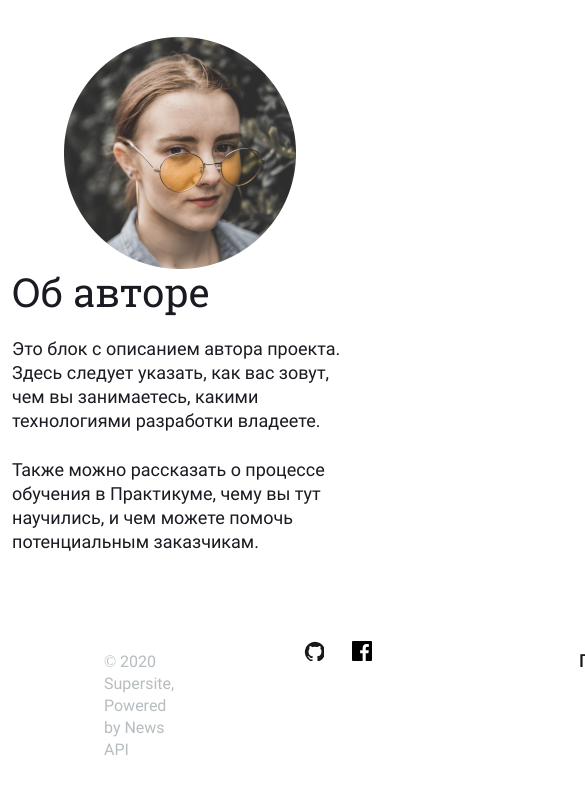
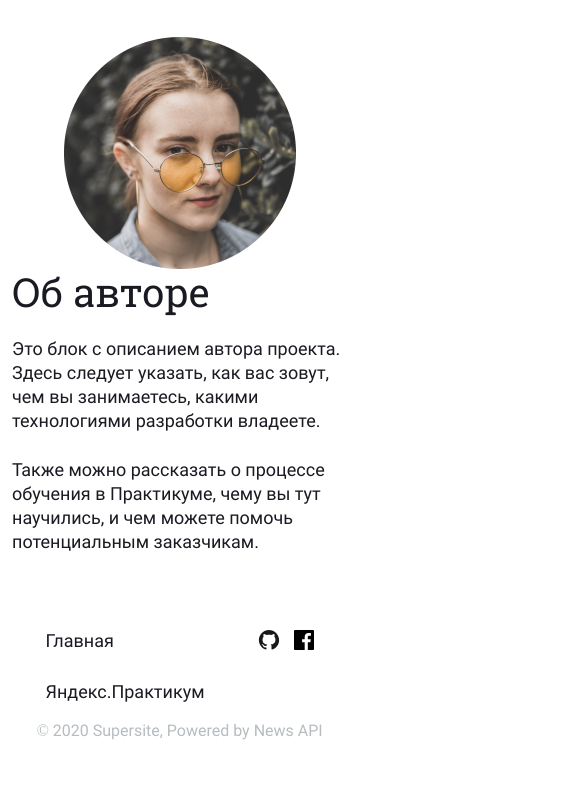
Before and after one commit to abramson21/abramson.news-frontend, a website built with webpack: page src/index.html in a window 390 px wide. Shown: the part 679-1466 px from the top of the page, 585 px wide, since content can reach past the window. After the commit the page ends 1437 px from the top, so only its background shows below. Built offline with nearby package versions, Linux system fonts and the light colour scheme; no server answers.

Commit message:
laaaaaaast commit

```diff
--- /dev/null
+++ b/src/blocks/footer/__container/footer__container.css
@@ -0,0 +1,19 @@
+.footer__container {
+  display: flex;
+  justify-content: space-between;
+  align-items: center;
+  height: 80px;
+}
+
+@media screen and (max-width: 750px) {
+  .footer__container {
+    flex-direction: column-reverse;
+    justify-content: center;
+  }
+}
+
+@media screen and (max-width: 520px) {
+  .footer__container {
+    height: auto;
+  }
+}
--- /dev/null
+++ b/src/blocks/footer/__copyrigth/footer__copyrigth.css
@@ -0,0 +1,8 @@
+.footer__copyrigth {
+  font-family: Roboto;
+  font-style: normal;
+  font-weight: normal;
+  font-size: 16px;
+  line-height: 22px;
+  color: #B6BCBF;
+}
--- /dev/null
+++ b/src/blocks/footer/__icon/footer__icon.css
@@ -0,0 +1,9 @@
+.footer__icon {
+  margin-left: 25px;
+}
+
+@media screen and (max-width: 750px) {
+  .footer__icon {
+    margin-left: 10px;
+  }
+}
--- /dev/null
+++ b/src/blocks/footer/__link/footer__link.css
@@ -0,0 +1,11 @@
+.footer__link {
+  text-decoration: none;
+  font-family: Roboto;
+  font-style: normal;
+  font-weight: normal;
+  font-size: 18px;
+  line-height: 24px;
+  text-align: center;
+  color: #1A1B22;
+  cursor: pointer;
+}
--- /dev/null
+++ b/src/blocks/footer/__links-container/footer__links-container.css
@@ -0,0 +1,24 @@
+.footer__links-container {
+  display: flex;
+  align-items: center;
+}
+
+@media screen and (max-width: 750px) {
+  .footer__links-container {
+    margin-top: 10px;
+  }
+}
+
+@media screen and (max-width: 520px) {
+  .footer__links-container {
+    align-items: unset;
+    width: 100%;
+    justify-content: space-evenly;
+  }
+}
+
+@media screen and (max-width: 468 px) {
+  .footer__links-container {
+    justify-content: space-between;
+  }
+}
--- /dev/null
+++ b/src/blocks/footer/__menu-item/footer__menu-item.css
@@ -0,0 +1,9 @@
+.footer__menu-item {
+  margin-right: 35px;
+}
+
+@media screen and (max-width: 800px) {
+  .footer__menu-item {
+    margin-right: 10px;
+  }
+}
--- /dev/null
+++ b/src/blocks/footer/__menu/footer__menu.css
@@ -0,0 +1,14 @@
+.footer__menu {
+  display: flex;
+  list-style-type: none;
+  padding: 0;
+  margin: 0
+}
+
+@media screen and (max-width: 520px) {
+  .footer__menu {
+    flex-direction: column;
+    min-height: 75px;
+    justify-content: space-between;
+  }
+}
--- /dev/null
+++ b/src/blocks/footer/__socials-container/footer__socials-container.css
@@ -0,0 +1,3 @@
+.footer__socials-container {
+
+}
--- a/src/blocks/footer/footer.css
+++ b/src/blocks/footer/footer.css
@@ -1,8 +1,13 @@
-@import url('./__info/footer__info.css');
-@import url('./__column/footer__column.css');
+@import url('./__container/footer__container.css');
+@import url('./__menu-item/footer__menu-item.css');
+@import url('./__menu/footer__menu.css');
+@import url('./__link/footer__link.css');
+@import url('./__icon/footer__icon.css');
+@import url('./__copyrigth/footer__copyrigth.css');
+@import url('./__links-container/footer__links-container.css');
+@import url('./__socials-container/footer__socials-container.css');
 
 .footer {
-  max-width: 1440px;
   display: flex;
-  flex-direction: row;
+  background-color: #fff;
 }
--- a/src/blocks/popup/__close/popup__close.css
+++ b/src/blocks/popup/__close/popup__close.css
@@ -5,6 +5,7 @@
   top: -26px;
   right: -26px;
   cursor: pointer;
+  background-image: url(../../../img/close-mid.svg);
 }
 
 @media screen and (max-width: 320px) {
--- a/src/index.html
+++ b/src/index.html
@@ -41,15 +41,25 @@
       </section>
     </main>
     <footer class="footer">
-      <p class="footer__info">&copy; 2020 Supersite, Powered by News API</p>
-      <div class="footer__column">
-        <a class="footer__column-text footer__column-text_header" href="index.html">Главная</a>
-        <a class="footer__column-text footer__column-text_link" href="https://praktikum.yandex.ru">Яндекс.Практикум</a>
-        <a class="footer__column-icone footer__column-icone_github" href="https://github.com/abramson21"></a>
-        <a class="footer__column-icone footer__column-icone_facebook" href="https://facebook.com"></a>
+      <div class="container">
+        <div class="footer__container">
+          <p class="footer__copyrigth">© 2020 Supersite, Powered by News API</p>
+          <div class="footer__links-container">
+            <ul class="footer__menu">
+              <li class="footer__menu-item"><a href="./index.html" class="footer__link">Главная</a></li>
+              <li class="footer__menu-item"><a href="https://praktikum.yandex.ru" target="_blank" class="footer__link">Яндекс.Практикум</a></li>
+            </ul>
+            <div class="footer__icons-container">
+              <a class="footer__link" href="https://github.com" target="_blank"><img class="footer__icon" src="<%=require('./img/github.svg') %>" alt="github icon"></a>
+              <a class="footer__link" href="https://facebook.com" target="_blank"><img class="footer__icon" src="<%=require('./img/facebook.svg') %>" alt="facebook icon"></a>
+            </div>
+          </div>
+        </div>
       </div>
     </footer>
   </div>
+
+  <!-- Попап регистрации -->
   <template id="signup-tpl">
     <div class="popup popup__signup" id="signup">
       <div class="popup__content">
@@ -78,6 +88,8 @@
       </div>
     </div>
   </template>
+
+  <!-- Попап входа -->
   <template id="signin-tpl">
     <div class="popup popup__login" id="login">
       <div class="popup__content">
@@ -101,6 +113,8 @@
       </div>
     </div>
   </template>
+
+  <!-- Попап с сообщением об успешной регистрации -->
   <template id="thanks-tpl">
     <div class="popup popup__success" id="success">
       <div class="popup__content">
@@ -110,6 +124,8 @@
       </div>
     </div>
   </template>
+
+  <!-- Шапка заллогированного пользователя -->
   <template id="header-islogged-tpl">
     <div class="overlay"></div>
     <div class="header__overlay"></div>
@@ -127,6 +143,8 @@
       </ul>
     </nav>
   </template>
+
+  <!-- Шапка для незалогированного пользователя -->
   <template id="header-notlogged-tpl">
     <div class="overlay"></div>
     <div class="header__overlay"></div>
@@ -140,14 +158,18 @@
       </ul>
     </nav>
   </template>
+
+  <!-- Здесь загружается прелоадер -->
   <template id="results-is-loading">
     <div class="articles__results">
       <div class="articles__searching">
-        <div class="circle-preloader"></div>
+        <i class="circle-preloader"></i>
         <span class="circle-preloader__text">Идет поиск новостей...</span>
       </div>
     </div>
   </template>
+
+  <!-- Здесь загружается если ничего не найдено -->
   <template id="results-not-found">
     <div class="articles__results">
       <div class="articles__not-found-container">
@@ -157,6 +179,8 @@
       </div>
     </div>
   </template>
+
+  <!-- Здесь выводятся результаты -->
   <template id="results-found">
     <div class="articles__results">
       <h3 class="title articles__title">Результаты поиска</h3>
@@ -167,4 +191,5 @@
   </template>
   <script src="<%=htmlWebpackPlugin.files.chunks.main.entry %>"></script>
 </body>
+
 </html>
--- a/src/js/components/Validator.js
+++ b/src/js/components/Validator.js
@@ -145,14 +145,12 @@ export default class Validator {
     event.preventDefault();
     this._checkForm(inputs);
     const formName = form.dataset.form;
-    console.log(formName);
     const serverErrorSpan = form.querySelector('.error__server-error');
     if (formName === 'login') {
       connection.signinUser(inputs[0].value, inputs[1].value)
         .then((res) => (res.ok ? res.json() : this.setServerError(res)))
         .then((res) => {
           localStorage.setItem('token', res.jwt);
-          console.log(res);
           new Popup('#signin-tpl').render();
           new Header().clearContent();
           new Header().render();
@@ -162,8 +160,6 @@ export default class Validator {
             serverErrorSpan.textContent = SERVER_INTERNAL_ERROR;
             return;
           }
-          console.log('ошибка');
-
           serverErrorSpan.textContent = error.message;
         });
     } else if (formName === 'signup') {
--- a/src/pages/savearticles/index.js
+++ b/src/pages/savearticles/index.js
@@ -1,3 +1,6 @@
+/* eslint-disable no-return-assign */
+/* eslint-disable import/extensions */
+/* eslint-disable import/no-unresolved */
 import './style.css';
 import Header from '../../js/components/Header';
 import SaveArticles from '../../js/components/SaveArtciles';
@@ -6,7 +9,7 @@ import MainApi from '../../js/api/MainApi';
 const saveArticles = new SaveArticles();
 
 const connect = new MainApi({
-  url: 'https://api.pridanov.site',
+  url: 'https://abramson.gq',
   token: localStorage.getItem('token'),
 });
 
--- a/src/style.css
+++ b/src/style.css
@@ -13,4 +13,3 @@
 @import url('./blocks/form/form.css');
 @import url('./blocks/error/error.css');
 @import url('./blocks/articles-container/articles-container.css');
-@import url('./media/media.css');
```
Also changed, not shown: package.json (+35 -40 lines), src/pages/savearticles/index.html (+18 -10 lines), src/js/utils/scripts.js (added), 1 other file.
